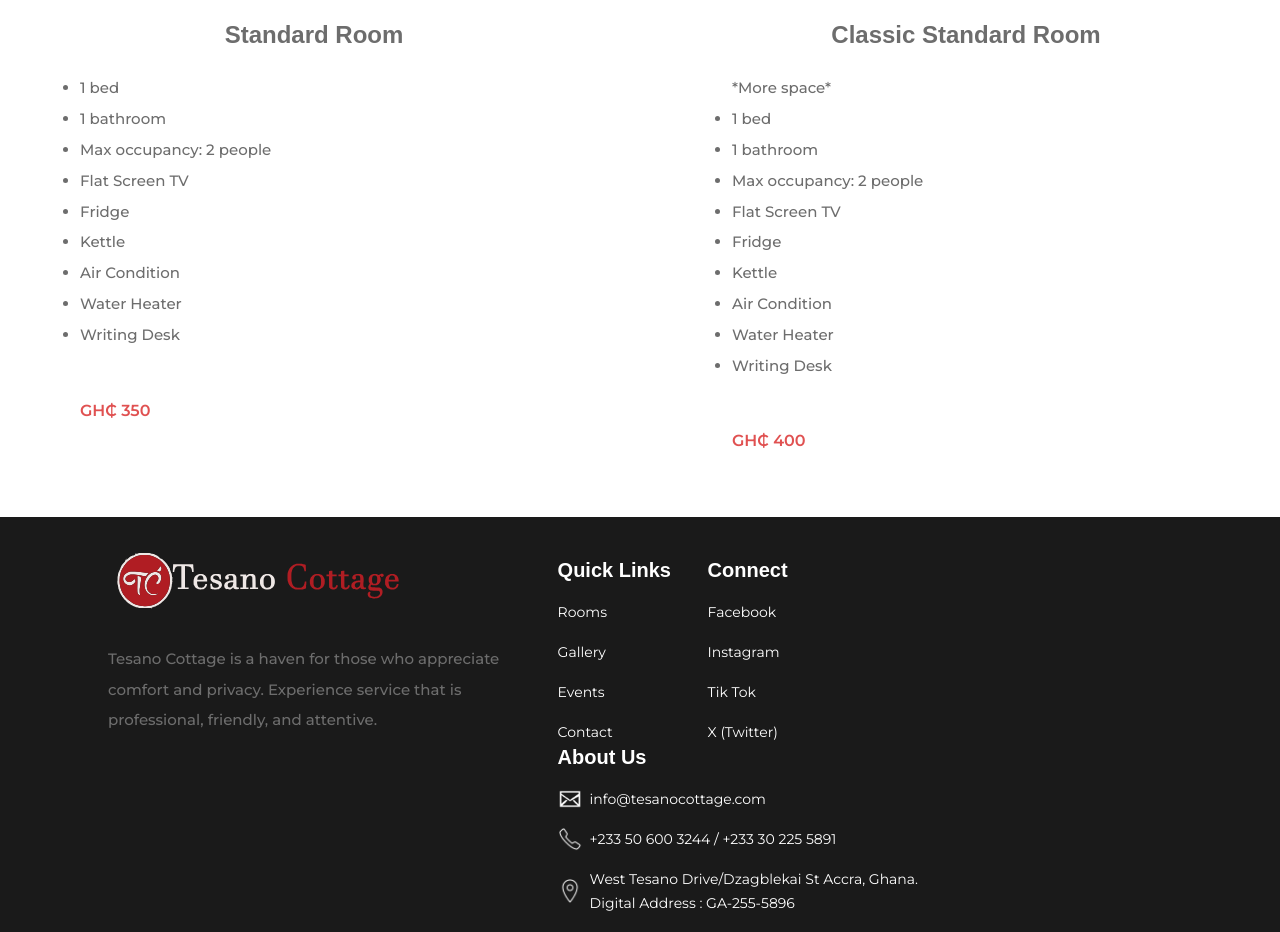
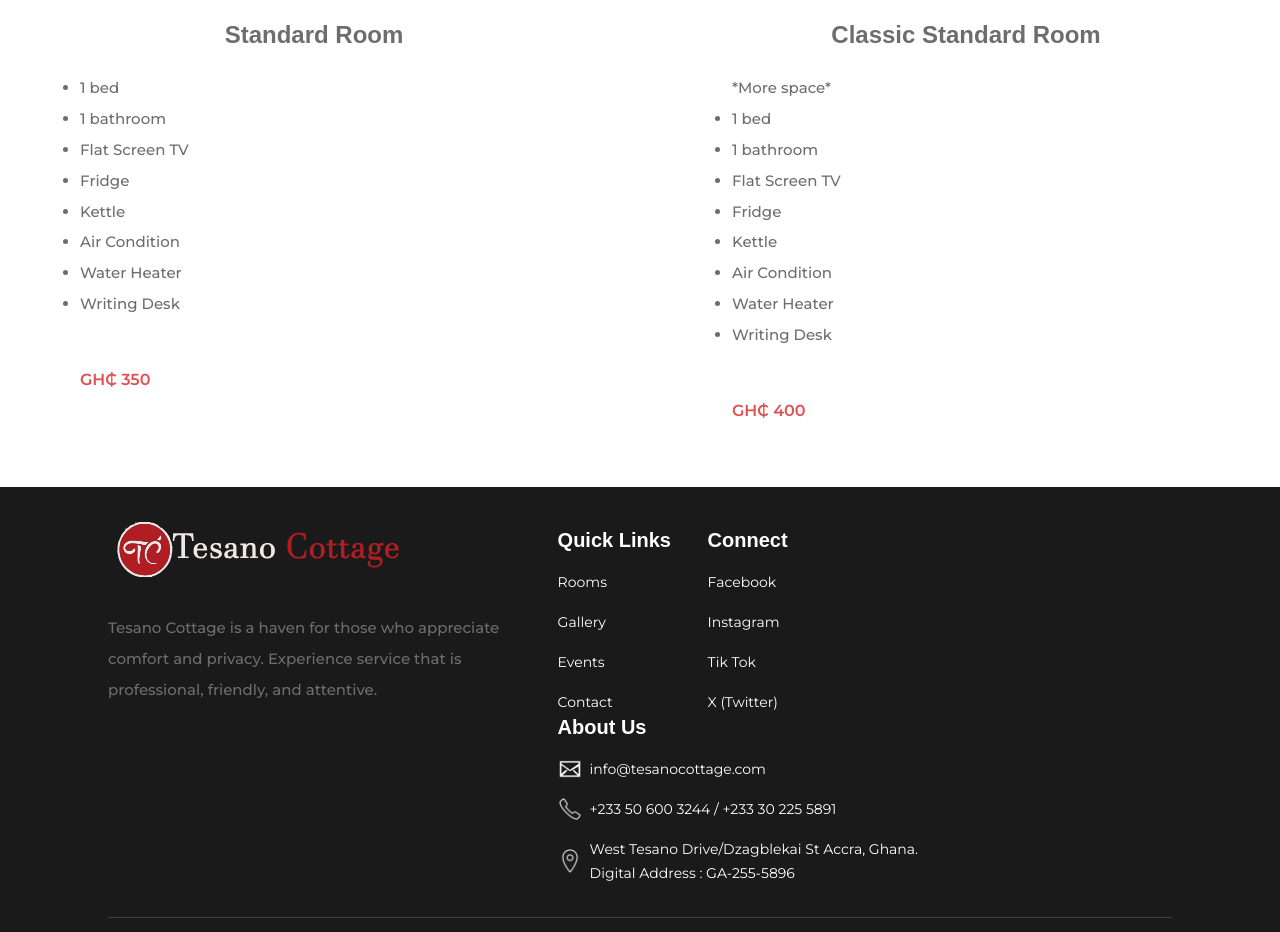
Before and after one commit to nettey-senpai/tesanocottage-website, a React (Vite) app: page /#/rooms in a window 1280 px wide. Shown: the part 880-1812 px from the top of the page. Built offline with nearby package versions, Linux system fonts and the light colour scheme; a web font is replaced by a local one.

Commit message:
update rooms page

```diff
--- a/src/components/RoomCard.jsx
+++ b/src/components/RoomCard.jsx
@@ -39,7 +39,6 @@ const RoomCard = ({
         <li className={`${space ? "block" : "hidden"}`}>{space}</li>
         <li>{bed}</li>
         <li>{bath}</li>
-        <li>Max occupancy: {people}</li>
         <li>{tv}</li>
         <li>{fridge}</li>
         <li>{kettle}</li>
--- a/src/constants/index.js
+++ b/src/constants/index.js
@@ -329,7 +329,6 @@ export const rooms = [
     title: "Standard Room",
     bath: "1 bathroom",
     bed: "1 bed",
-    people: "2 people",
     tv: "Flat Screen TV",
     fridge: "Fridge",
     kettle: "Kettle",
```
